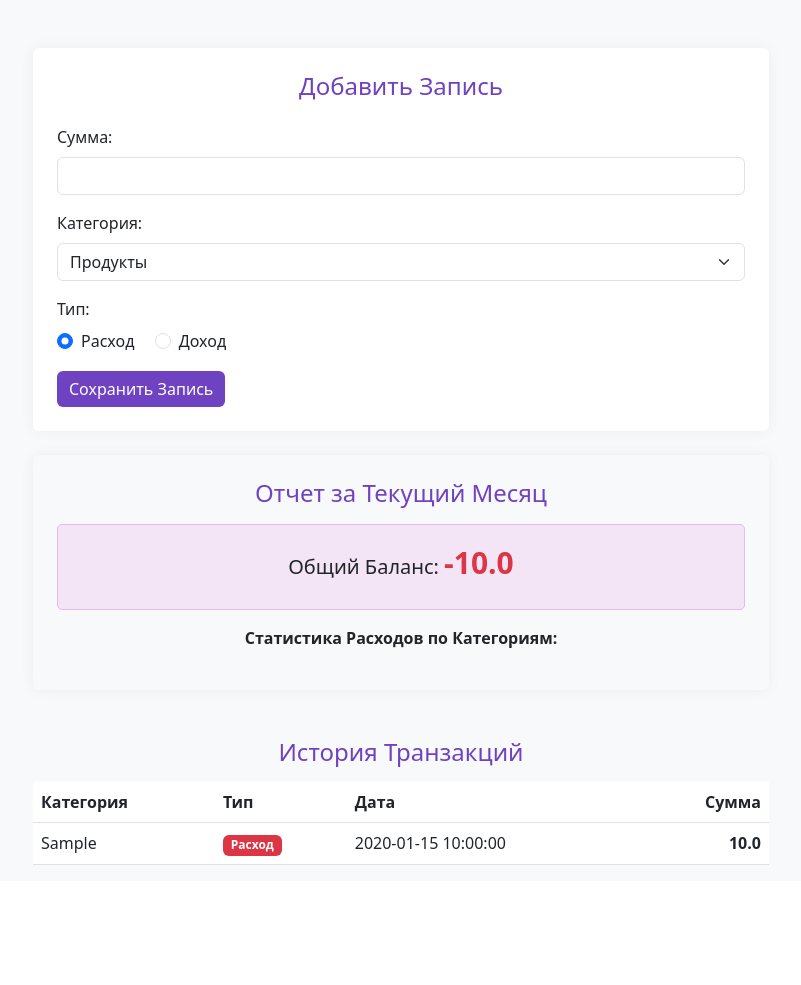
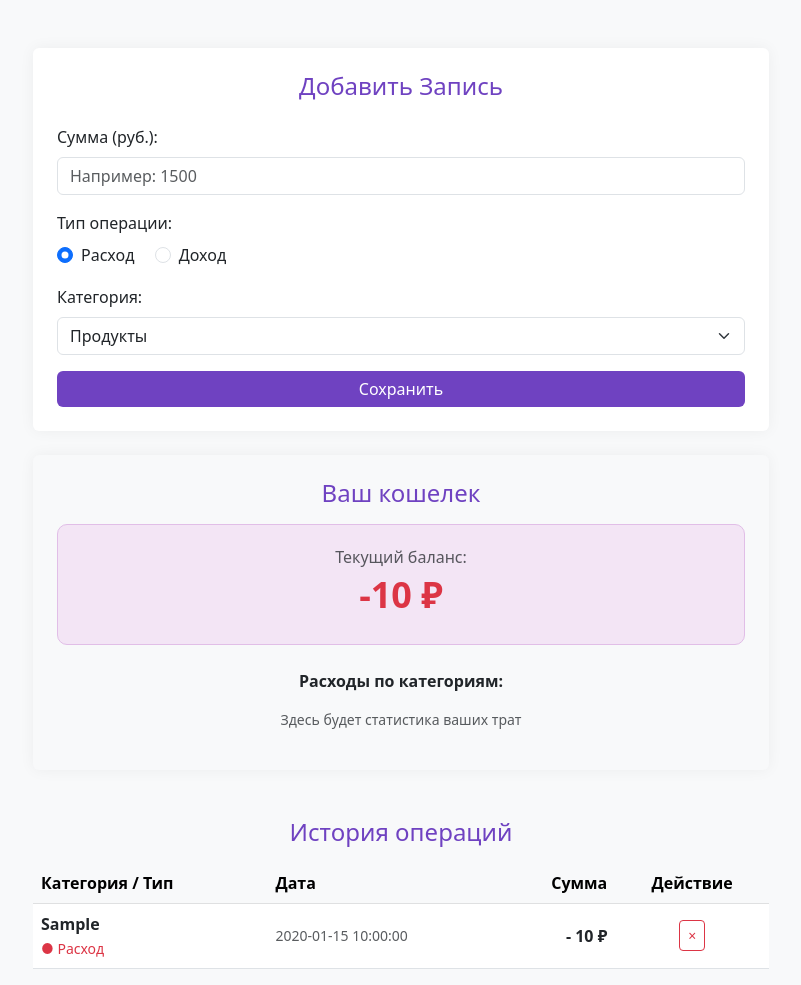
Before and after one commit to tyfvute/Income_tracker, a Flask app: page / in a window 1280 px wide. Shown: the part 56-1041 px from the top of the page, without its empty margins (239-1040 px from the left). Before the commit the page ends 921 px from the top, so only its background shows below. Run offline with Flask 3, Linux system fonts and the light colour scheme; the visitor is signed in with stand-in values (Sample User, id 1); tables that the repository leaves empty hold one stand-in row (values such as "Sample post").

Commit message:
Update index.html
Добавил статистику расходов, улучшена история операций
Разделил категории на расходы и доходы

```diff
--- a/templates/index.html
+++ b/templates/index.html
@@ -8,80 +8,142 @@
             <h4 class="text-center text-purple mb-4">Добавить Запись</h4>
             <form method="POST">
                 <div class="mb-3">
-                    <label class="form-label">Сумма:</label>
-                    <input type="number" step="0.01" name="amount" class="form-control" required>
+                    <label class="form-label">Сумма (руб.):</label>
+                    <input type="number" name="amount" class="form-control" required placeholder="Например: 1500" min="1">
                 </div>
+
+                <div class="mb-3">
+                    <label class="form-label d-block">Тип операции:</label>
+                    <div class="form-check form-check-inline">
+                        <input class="form-check-input" type="radio" name="type" id="type_expense" value="expense" checked>
+                        <label class="form-check-label" for="type_expense">Расход</label>
+                    </div>
+                    <div class="form-check form-check-inline">
+                        <input class="form-check-input" type="radio" name="type" id="type_income" value="income">
+                        <label class="form-check-label" for="type_income">Доход</label>
+                    </div>
+                </div>
+
                 <div class="mb-3">
                     <label class="form-label">Категория:</label>
-                    <select name="category" class="form-select">
-                        <option value="Продукты">Продукты</option>
-                        <option value="Транспорт">Транспорт</option>
-                        <option value="Развлечения">Развлечения</option>
-                        <option value="Зарплата">Зарплата</option>
-                        <option value="Другое">Другое</option>
+                    <select name="category" id="category_select" class="form-select" required>
                         </select>
                 </div>
-                <div class="mb-3">
-                    <label class="form-label d-block">Тип:</label>
-                    <div class="form-check form-check-inline">
-                        <input class="form-check-input" type="radio" name="type" id="expense" value="expense" checked>
-                        <label class="form-check-label" for="expense">Расход</label>
-                    </div>
-                    <div class="form-check form-check-inline">
-                        <input class="form-check-input" type="radio" name="type" id="income" value="income">
-                        <label class="form-check-label" for="income">Доход</label>
-                    </div>
-                </div>
-                <button type="submit" class="btn btn-purple">Сохранить Запись</button>
+
+                <button type="submit" class="btn btn-purple w-100">Сохранить</button>
             </form>
         </div>
 
         <div class="card p-4 text-center mt-4 bg-light">
-            <h4 class="text-purple mb-3">Отчет за Текущий Месяц</h4>
-            <div style="background-color: #f3e5f5; padding: 20px; border-radius: 5px; border: 1px solid #e1bee7;">
-                <h5>Общий Баланс:
-                    <span style="font-weight: bold; font-size: 1.5em; color: {% if balance >= 0 %}#28a745{% else %}#dc3545{% endif %};">
-                        {{ balance }}
+            <h4 class="text-purple mb-3">Ваш кошелек</h4>
+            <div style="background-color: #f3e5f5; padding: 20px; border-radius: 10px; border: 1px solid #e1bee7;">
+                <p class="mb-1 text-muted">Текущий баланс:</p>
+                <h5>
+                    <span style="font-weight: bold; font-size: 1.8em; color: {% if balance >= 0 %}#28a745{% else %}#dc3545{% endif %};">
+                        {{ "{:,}".format(balance|int).replace(',', ' ') }} ₽
                     </span>
                 </h5>
             </div>
-            <p class="mt-3 fw-bold">Статистика Расходов по Категориям:</p>
+
+            <div class="mt-4 text-start">
+                <p class="fw-bold text-center">Расходы по категориям:</p>
+                {% if stats %}
+                    <ul class="list-group list-group-flush">
+                        {% for item in stats %}
+                        <li class="list-group-item d-flex justify-content-between align-items-center bg-transparent">
+                            {{ item.category }}
+                            <span class="badge bg-purple rounded-pill">
+                                {{ "{:,}".format(item.total|int).replace(',', ' ') }} ₽
+                            </span>
+                        </li>
+                        {% endfor %}
+                    </ul>
+                {% else %}
+                    <p class="text-muted text-center small">Здесь будет статистика ваших трат</p>
+                {% endif %}
+            </div>
         </div>
 
-        <div class="mt-5 text-center">
-            <h4 class="text-purple mb-3">История Транзакций</h4>
+        <div class="mt-5">
+            <h4 class="text-purple mb-3 text-center">История операций</h4>
             {% if records %}
-                <table class="table table-hover text-start">
-                    <thead>
+        <div class="table-responsive">
+            <table class="table table-hover align-middle">
+                <thead class="table-light">
                     <tr>
-                            <th>Категория</th>
-                            <th>Тип</th>
+                        <th>Категория / Тип</th>
                         <th>Дата</th>
                         <th class="text-end">Сумма</th>
-                        </tr>
+                        <th class="text-center">Действие</th> </tr>
                 </thead>
                 <tbody>
                     {% for record in records %}
                     <tr>
-                            <td>{{ record.category }}</td>
                         <td>
+                            <strong>{{ record.category }}</strong><br>
                             {% if record.type == 'income' %}
-                                    <span class="badge bg-success">Доход</span>
+                                <span class="text-success small">● Доход</span>
                             {% else %}
-                                    <span class="badge bg-danger">Расход</span>
+                                <span class="text-danger small">● Расход</span>
                             {% endif %}
                         </td>
-                            <td>{{ record.date }}</td>
-                            <td class="text-end fw-bold">{{ record.amount }}</td>
+                        <td class="text-muted small">
+                            {{ record.date }}
+                        </td>
+                        <td class="text-end fw-bold">
+                            {% if record.type == 'income' %}+{% else %}-{% endif %}
+                            {{ "{:,}".format(record.amount|int).replace(',', ' ') }} ₽
+                        </td>
+                        <td class="text-center">
+                            <a href="{{ url_for('delete_record', record_id=record.id) }}"
+                               class="btn btn-outline-danger btn-sm"
+                               onclick="return confirm('Вы уверены, что хотите удалить эту запись?')">
+                                &times;
+                            </a>
+                        </td>
                     </tr>
                     {% endfor %}
                 </tbody>
             </table>
+        </div>
             {% else %}
-                <p class="text-muted">Транзакций пока нет. Добавьте первую запись выше!</p>
+                <div class="alert alert-secondary text-center">История пока пуста</div>
             {% endif %}
         </div>
 
     </div>
 </div>
+
+<script>
+document.addEventListener('DOMContentLoaded', function() {
+    const categorySelect = document.getElementById('category_select');
+    const radioButtons = document.querySelectorAll('input[name="type"]');
+
+    const categories = {
+        'expense': ["Продукты", "Развлечения", "Транспорт", "Аренда", "Одежда", "Здоровье", "Подписки","Донаты стримерам", "Другое"],
+        'income': ["Зарплата", "Долг", "Подарок", "Донаты со стримов", "Другое"]
+    };
+
+    function updateCategories(type) {
+        categorySelect.innerHTML = '';
+
+        const currentList = categories[type];
+
+        currentList.forEach(function(item) {
+            const option = document.createElement('option');
+            option.value = item;
+            option.textContent = item;
+            categorySelect.appendChild(option);
+        });
+    }
+
+    radioButtons.forEach(radio => {
+        radio.addEventListener('change', function() {
+            updateCategories(this.value);
+        });
+    });
+
+    updateCategories('expense');
+});
+</script>
 {% endblock %}
```
Lines whose indentation alone changed are shown as unchanged.
